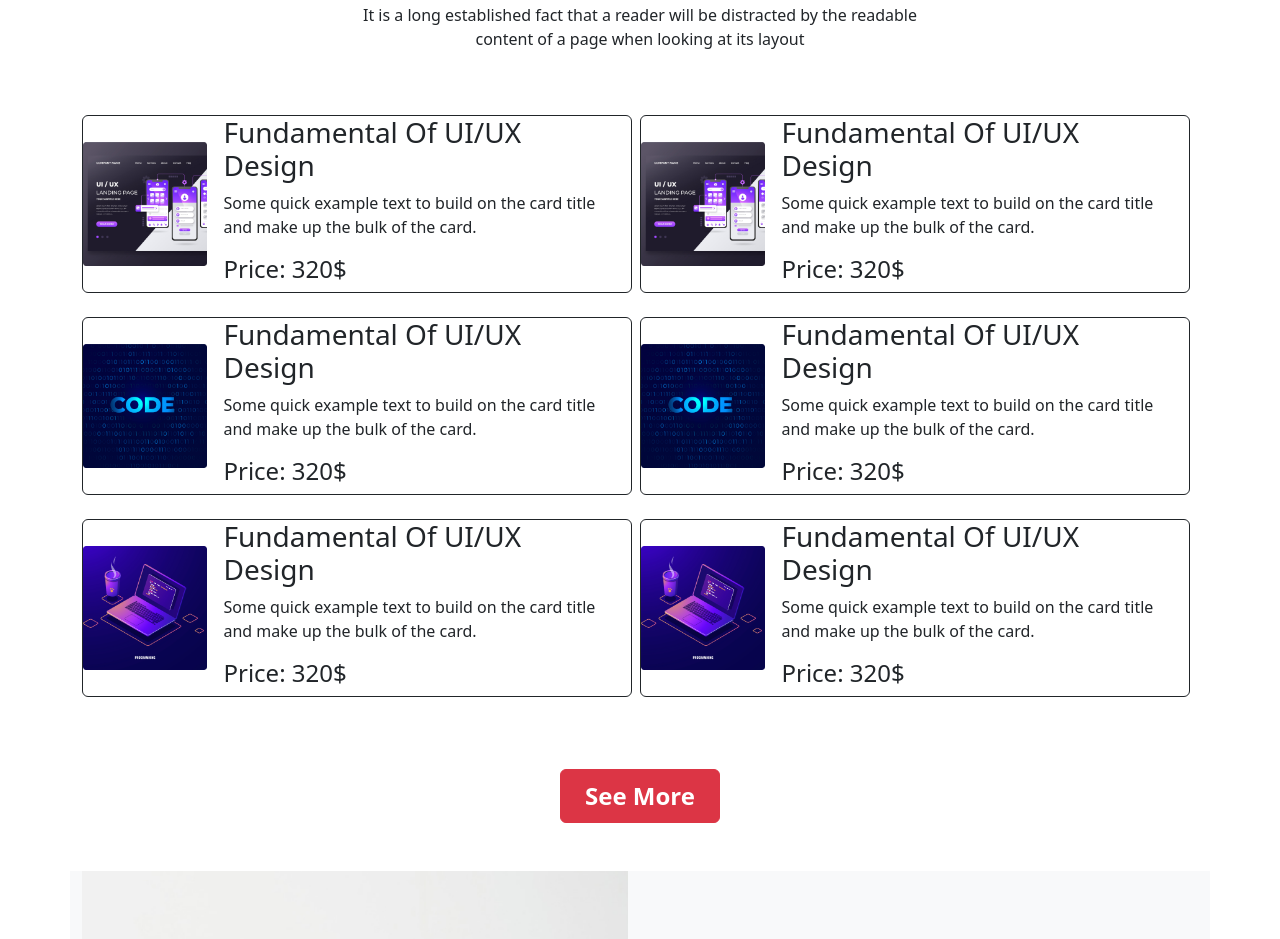
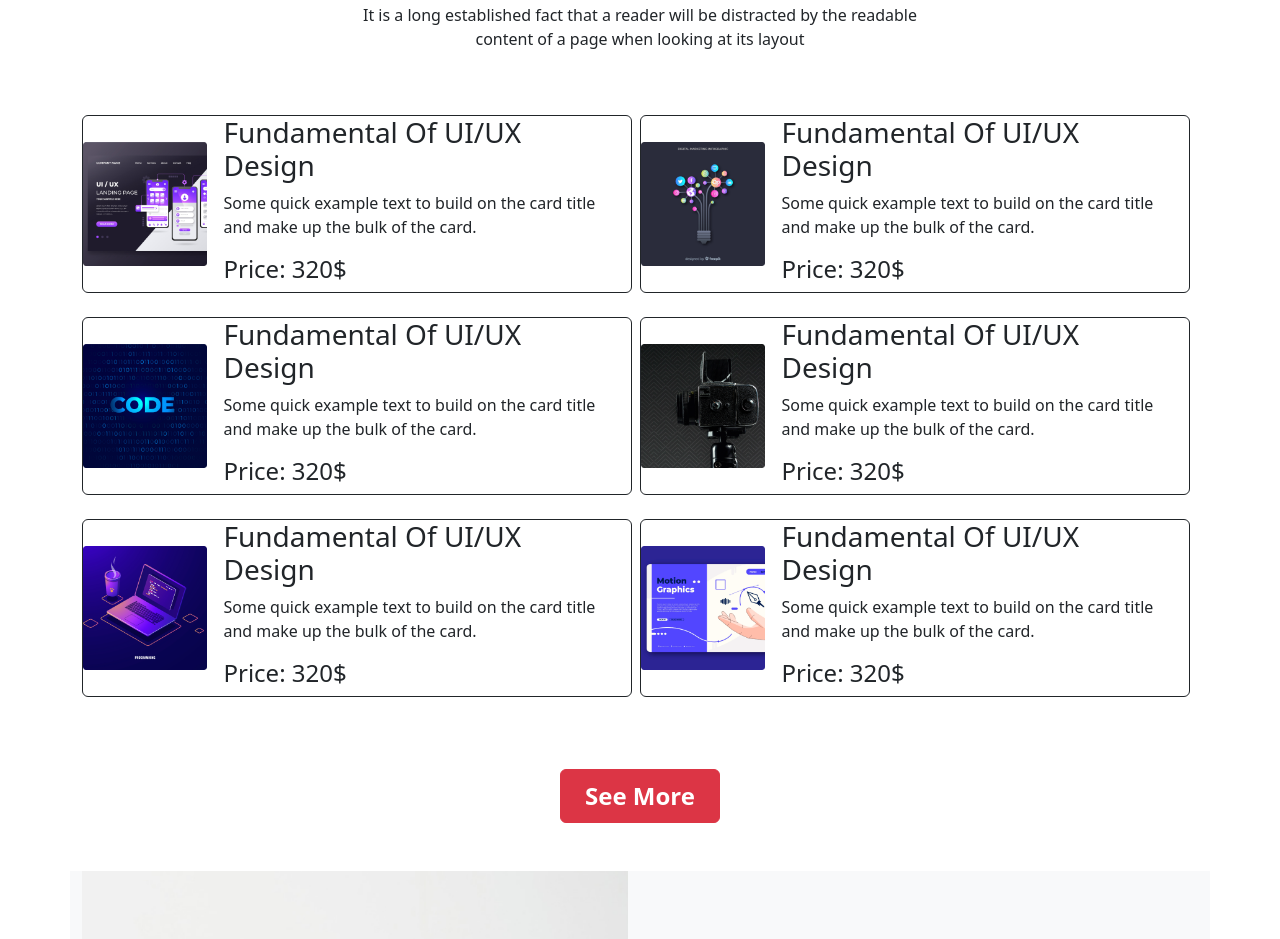
Before and after one commit to EKMOVIES/Pedagogy, a plain HTML site: page index.html in a window 1280 px wide. Shown: the part 844-1783 px from the top of the page. Drawn offline with nearby package versions, Linux system fonts and the light colour scheme.

Commit message:
course img change

```diff
--- a/index.html
+++ b/index.html
@@ -151,7 +151,7 @@
             <div class="col mx-lg-2">
                 <div class="d-md-flex align-items-center border border-dark rounded">
                     <div>
-                        <img class="w-100" src="images/course/course-1.png" alt="" srcset="">
+                        <img class="w-100" src="images/course/course-4.png" alt="" srcset="">
                     </div>
                     <div class="px-3">
                         <h1 class="fs-3">Fundamental Of UI/UX Design</h1>
@@ -163,7 +163,7 @@
                 <br>
                 <div class="d-md-flex align-items-center border border-dark rounded">
                     <div>
-                        <img class="w-100" src="images/course/course-2.png" alt="" srcset="">
+                        <img class="w-100" src="images/course/course-5.png" alt="" srcset="">
                     </div>
                     <div class="px-3">
                         <h1 class="fs-3">Fundamental Of UI/UX Design</h1>
@@ -175,7 +175,7 @@
                 <br>
                 <div class="d-md-flex align-items-center border border-dark rounded">
                     <div>
-                        <img class="w-100" src="images/course/course-3.png" alt="" srcset="">
+                        <img class="w-100" src="images/course/course-6.png" alt="" srcset="">
                     </div>
                     <div class="px-3">
                         <h1 class="fs-3">Fundamental Of UI/UX Design</h1>
```
